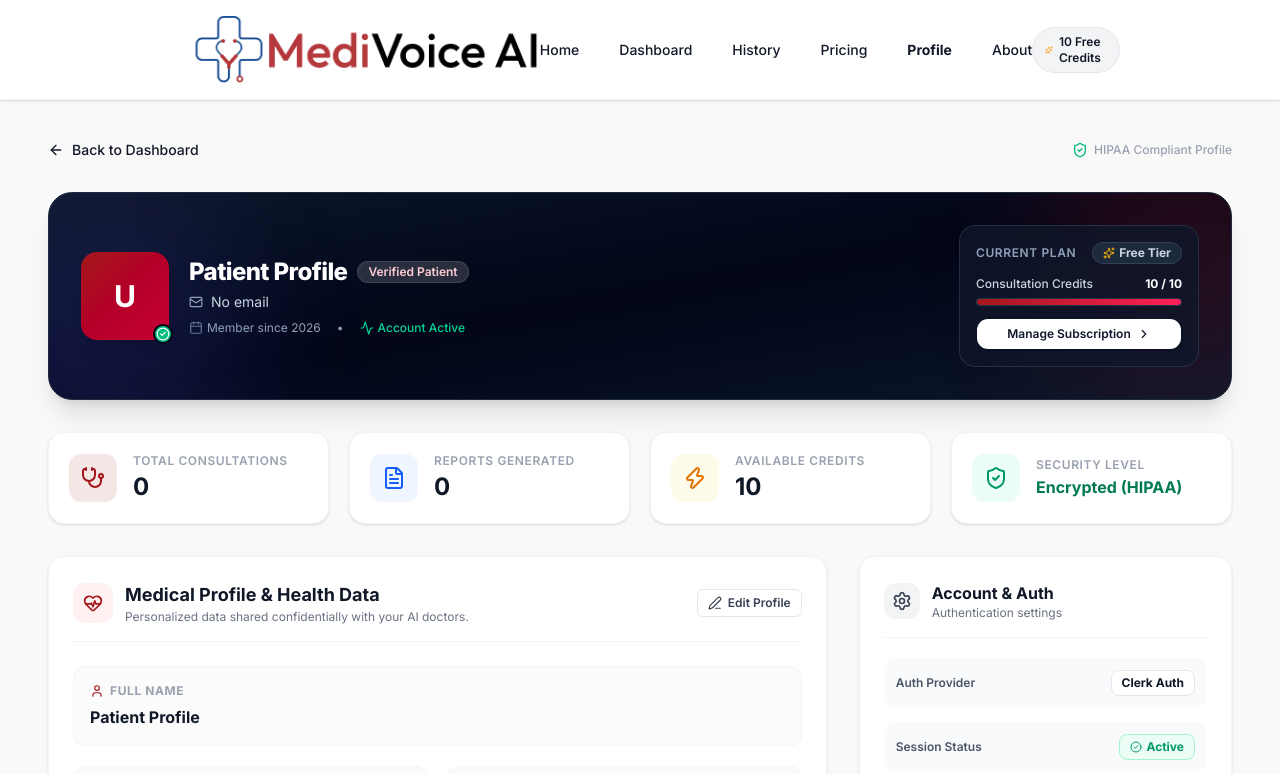
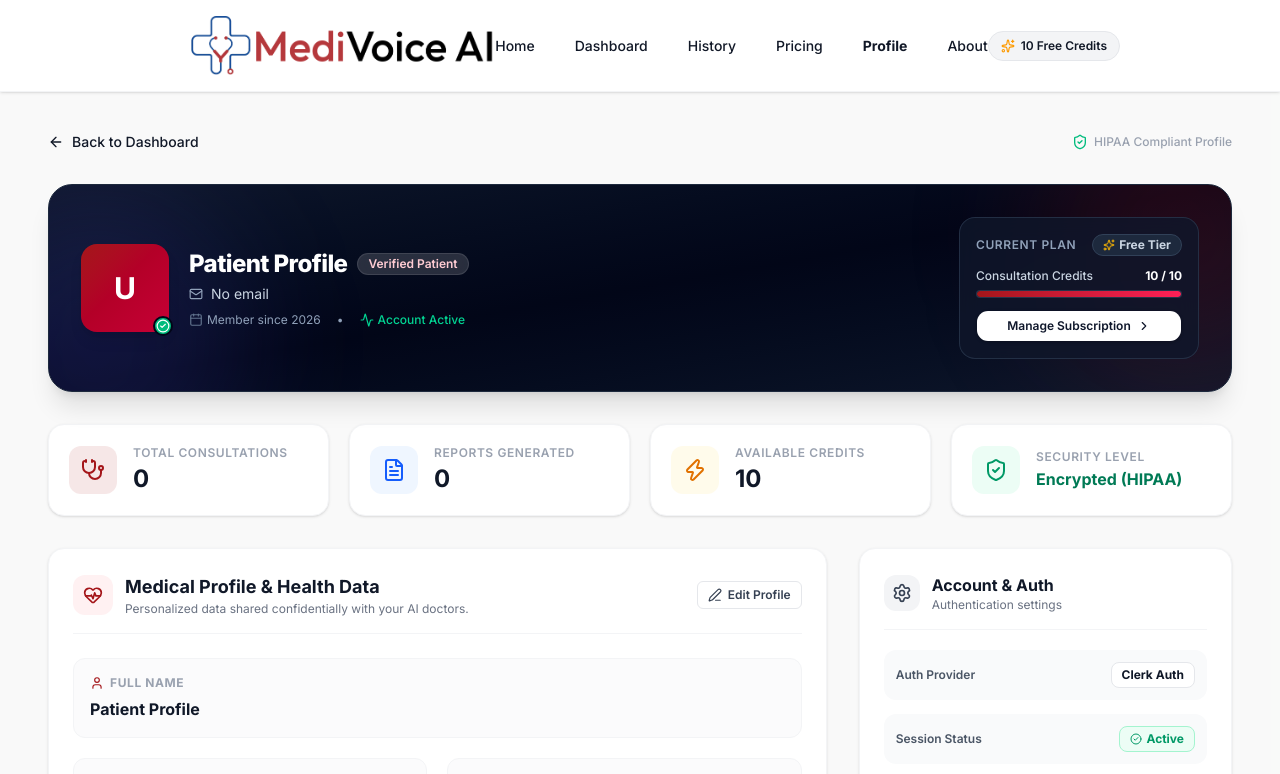
Before and after one commit to Itssanthoshhere/Medi-Voice-AI, a Next.js app: page /profile in a window 1280 px wide. Shown: the top 774 px of the page. Built offline with nearby package versions, Linux system fonts and the light colour scheme; no server answers.

Commit message:
fix: add whitespace-nowrap to header and profile plan badges to keep text on a single line

```diff
--- a/app/(routes)/dashboard/_components/AppHeader.tsx
+++ b/app/(routes)/dashboard/_components/AppHeader.tsx
@@ -82,7 +82,7 @@
         {/* Plan / Credits pill */}
         <Link
           href="/billing"
-          className={`flex items-center gap-1.5 px-3 py-1.5 rounded-full text-xs font-semibold transition-all hover:scale-105 border ${
+          className={`inline-flex items-center gap-1.5 px-3 py-1.5 rounded-full text-xs font-semibold whitespace-nowrap shrink-0 transition-all hover:scale-105 border ${
             plan === "clinic"
               ? "bg-amber-50 text-amber-700 border-amber-200"
               : plan === "pro"
--- a/app/(routes)/profile/page.tsx
+++ b/app/(routes)/profile/page.tsx
@@ -243,15 +243,15 @@
                 Current Plan
               </span>
               {plan === "clinic" ? (
-                <span className="px-2.5 py-0.5 rounded-full bg-amber-500/20 border border-amber-400/40 text-amber-300 text-xs font-bold flex items-center gap-1">
+                <span className="px-2.5 py-0.5 rounded-full bg-amber-500/20 border border-amber-400/40 text-amber-300 text-xs font-bold whitespace-nowrap flex items-center gap-1">
                   <Crown className="w-3 h-3 fill-amber-300" /> Clinic
                 </span>
               ) : plan === "pro" ? (
-                <span className="px-2.5 py-0.5 rounded-full bg-primary/20 border border-primary/40 text-rose-300 text-xs font-bold flex items-center gap-1">
+                <span className="px-2.5 py-0.5 rounded-full bg-primary/20 border border-primary/40 text-rose-300 text-xs font-bold whitespace-nowrap flex items-center gap-1">
                   <Zap className="w-3 h-3 fill-rose-300" /> Pro Member
                 </span>
               ) : (
-                <span className="px-2.5 py-0.5 rounded-full bg-slate-800 border border-slate-700 text-slate-300 text-xs font-bold flex items-center gap-1">
+                <span className="px-2.5 py-0.5 rounded-full bg-slate-800 border border-slate-700 text-slate-300 text-xs font-bold whitespace-nowrap flex items-center gap-1">
                   <Sparkles className="w-3 h-3 text-amber-400" /> Free Tier
                 </span>
               )}
```
